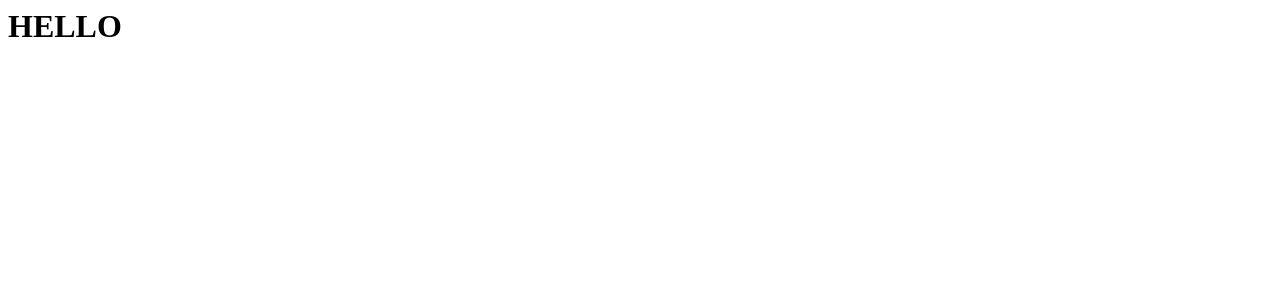
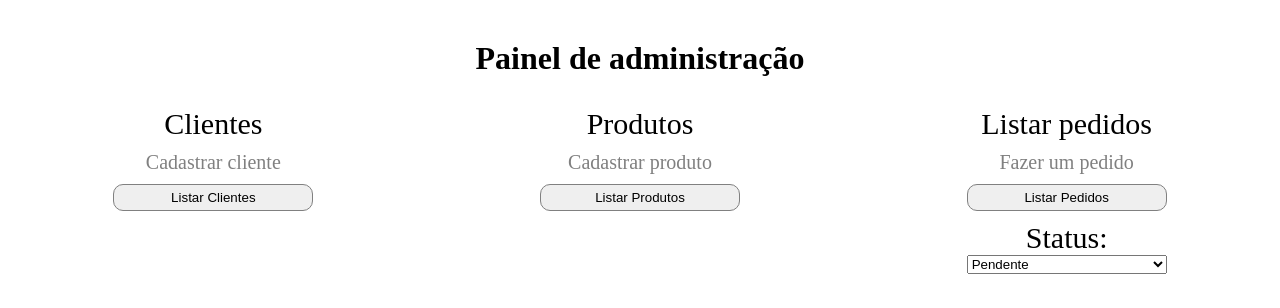
Before and after one commit to antunis13/teste-pedidos-lanchonete, a website: page views/main.html in a window 1280 px wide. Drawn offline with Linux system fonts and the light colour scheme.

Commit message:
adding client delete method

```diff
--- a/controllers/clients.js
+++ b/controllers/clients.js
@@ -9,7 +9,20 @@ async function get(req, res){
 
     res.send(clients)
 }
+async function remove(req, res){
+    const {id} = req.params
+
+    const remove = await ClientsModel.deleteOne({_id: id})
+
+    if(!remove.ok){
+        message = 'error'
+    }
+    res.send({
+        message: 'success'
+    })
+}
 
 module.exports = {
     get,
+    remove,
 }
--- /dev/null
+++ b/public/css/style.scss
@@ -0,0 +1,41 @@
+*{
+    margin: 0;
+    padding: 0;
+    box-sizing: border-box;
+}
+body{
+    h1{
+        margin-top: 40px;
+        text-align: center;
+    }
+    section{
+        display: flex;
+        justify-content: space-around;
+        text-align: center;
+        div{
+            width: 200px;
+            margin:30px 0 10px 0;
+            display: flex;
+            flex-direction: column;
+            a{
+                text-decoration: none;
+                font-size: 20px;
+                color: grey;
+                margin: 10px 0px 10px 0px;
+                &:hover{
+                    color: black;
+                }
+            }
+            label{
+                font-size: 30px;
+            }
+            .list{
+                padding: 5px;
+                border: 1px solid grey;
+                border-radius: 10px;
+                margin-bottom: 10px ;
+
+            }
+        }
+    }
+}
--- a/routes/routes.js
+++ b/routes/routes.js
@@ -7,5 +7,6 @@ const ClientsController = require('../controllers/clients')
 
 //clients
 router.get('/clients/:id?', ClientsController.get)
+router.delete('/clients/:id', ClientsController.remove)
 
 module.exports = router
--- a/views/main.html
+++ b/views/main.html
@@ -1 +1,40 @@
-<h1>HELLO</h1>
+<!DOCTYPE html>
+<html lang="en">
+<head>
+    <meta charset="UTF-8">
+    <meta http-equiv="X-UA-Compatible" content="IE=edge">
+    <meta name="viewport" content="width=device-width, initial-scale=1.0">
+    <title>Painel</title>
+    <link rel="stylesheet" href="/public/css/style.css">
+</head>
+<body>
+    <h1>Painel de administração</h1>
+
+    <section>
+        <div>
+            <label>Clientes</label>
+            <a href="">Cadastrar cliente</a>
+            <button class="list">Listar Clientes</button>
+        </div>
+        <div>
+            <label>Produtos</label>
+            <a href="">Cadastrar produto</a>
+            <button class="list">Listar Produtos</button>
+        </div>
+        <div>
+            <label>Listar pedidos</label>
+            <a href="">Fazer um pedido</a>
+            <button class="list">Listar Pedidos</button>
+            <label>Status:</label>
+            <select>
+                <option>Pendente</option>
+                <option>Em preparo</option>
+                <option>Em entrega</option>
+                <option>Entregue</option>
+                <option>Cancelado</option>
+            </select>
+        </div>
+    </section>
+
+</body>
+</html>
```
Also changed, not shown: public/css/style.css, public/imgs/background.avif (added), 1 other file.
